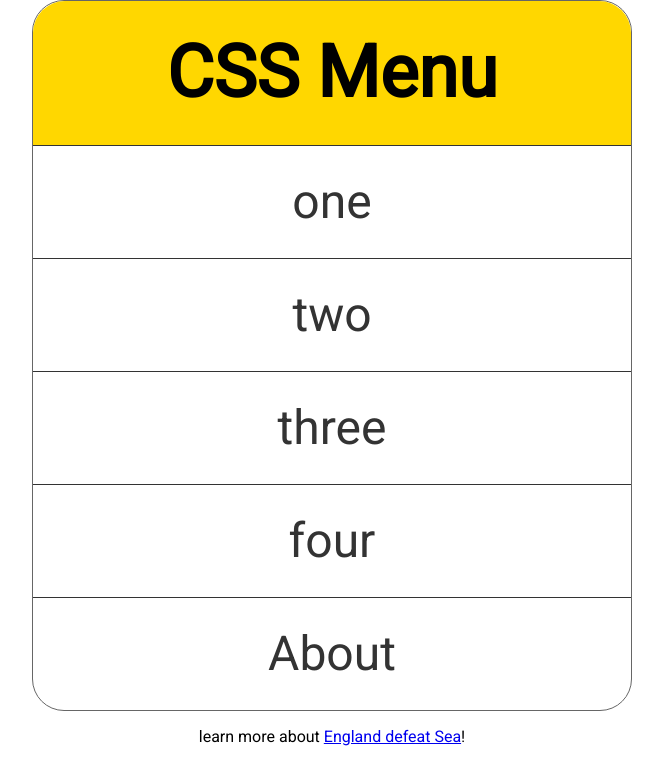
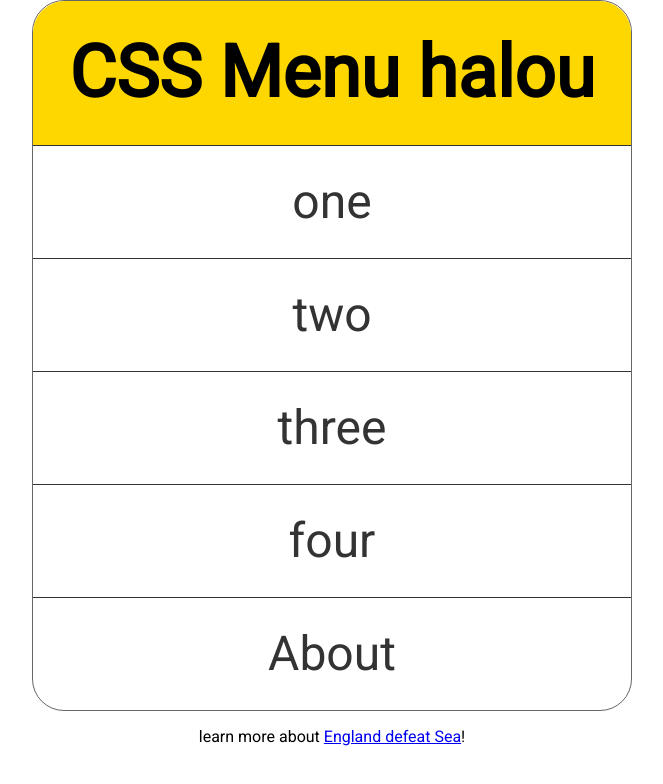
Before and after one commit to tonylee2031/hello, a plain HTML site: page index.html in a window 1280 px wide. Shown: the whole page, without its empty margins (308-971 px from the left). Drawn offline with Linux system fonts and the light colour scheme.

Commit message:
修改了一次

```diff
--- a/index.html
+++ b/index.html
@@ -14,7 +14,7 @@
   </head>
   <body>
     <nav>
-      <h2>CSS Menu</h2>
+      <h2>CSS Menu halou</h2>
       <ul>
         <li><a href="one.html">one</a></li>
         <li><a href="one.html">two</a></li>
```
